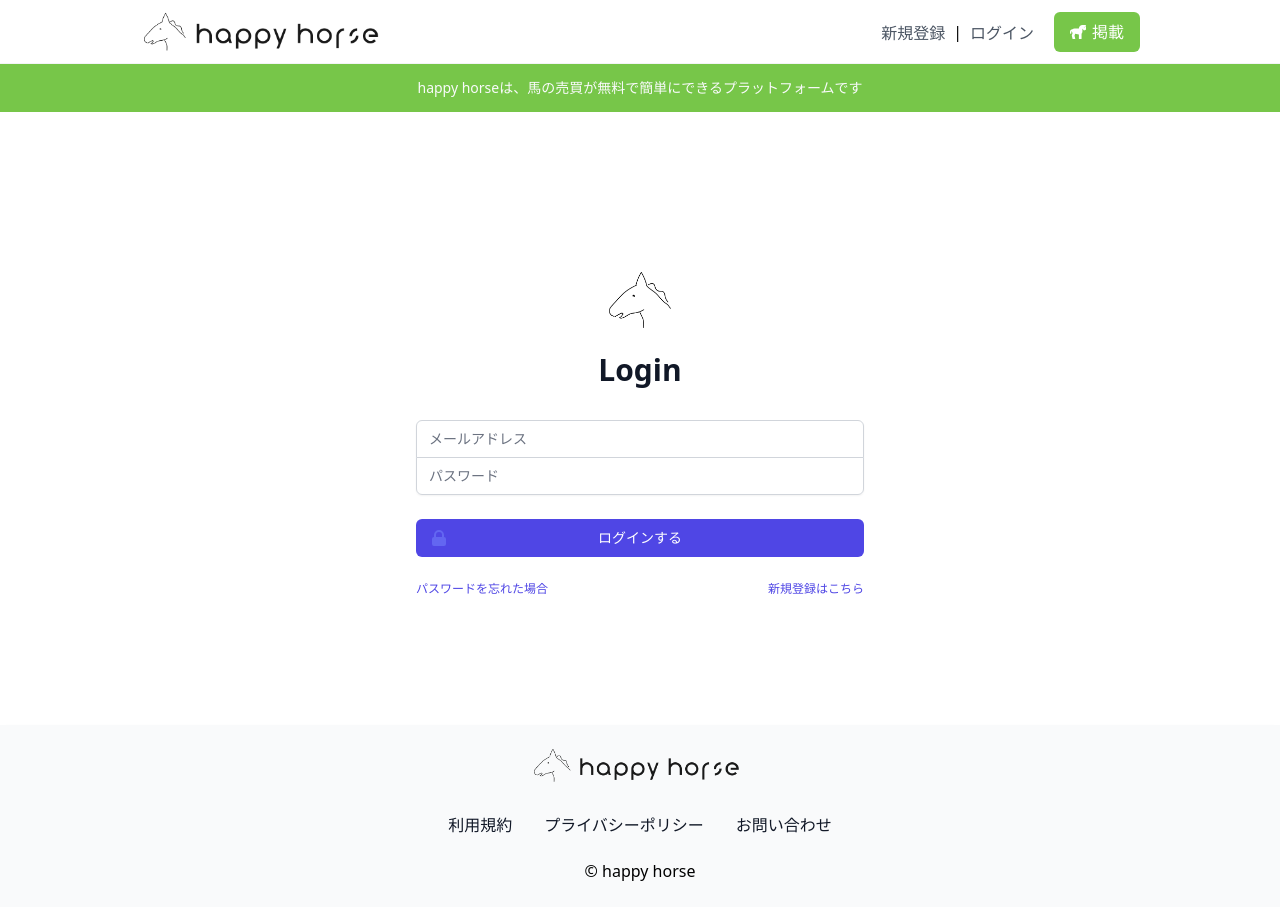
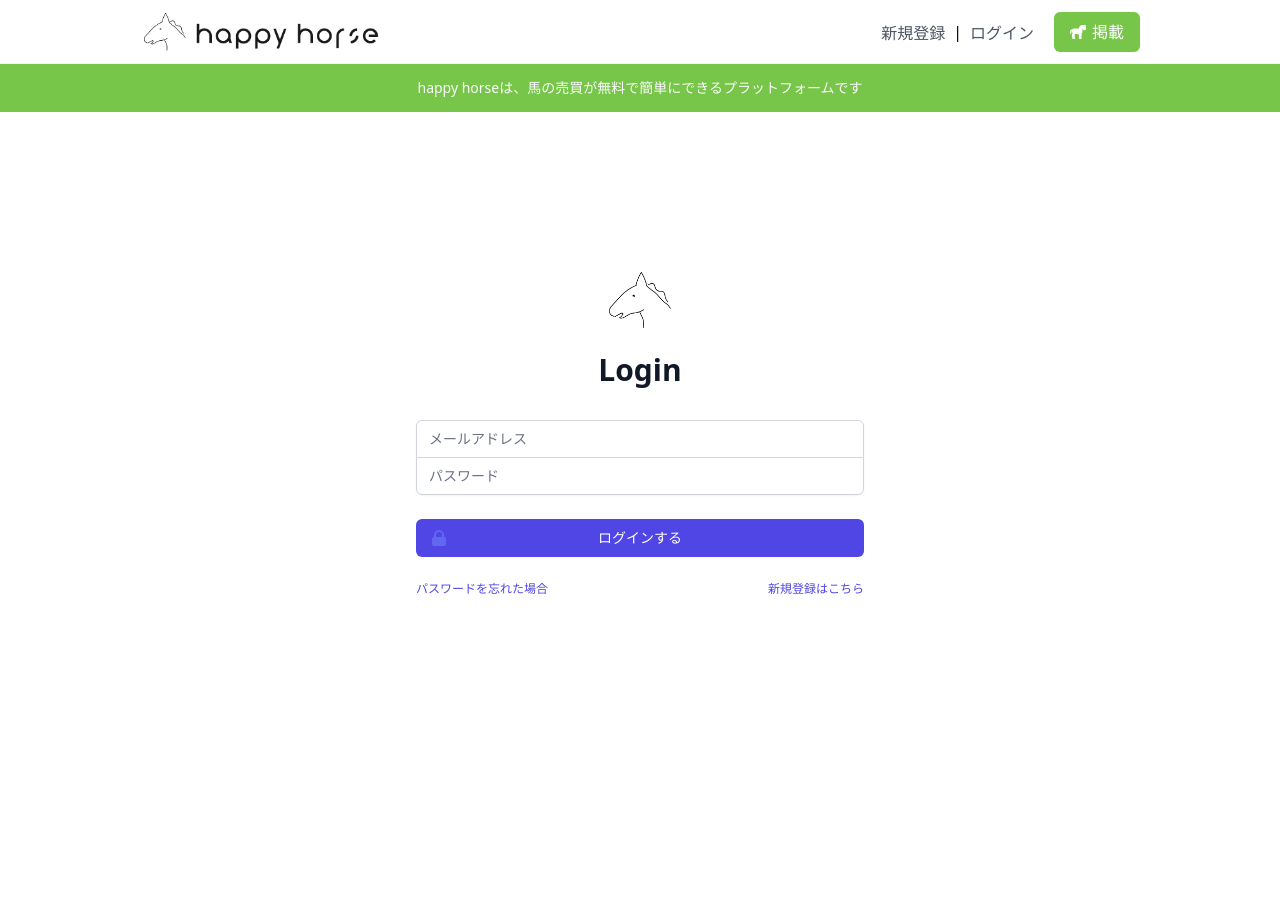
Before and after one commit to kotu-kotuo/happyhorse, a Next.js app: page /login in a window 1280 px wide. After the commit the page ends 800 px from the top, so only its background shows below. Built offline with nearby package versions, Linux system fonts and the light colour scheme; no server answers.

Commit message:
router.pathname修正

```diff
--- a/src/components/organisms/Layout.tsx
+++ b/src/components/organisms/Layout.tsx
@@ -104,7 +104,9 @@ export const Layout: React.FC<TITLE> = ({ children, title = "happyhorse" }) => {
         </>
       )}
 
-      {(router.pathname === "/setting" || "/terms" || "/privacyPolicy") && (
+      {(router.pathname === "/setting" ||
+        router.pathname === "/terms" ||
+        router.pathname === "/privacyPolicy") && (
         <Footer footerHeight={footerHeight} />
       )}
     </div>
```
